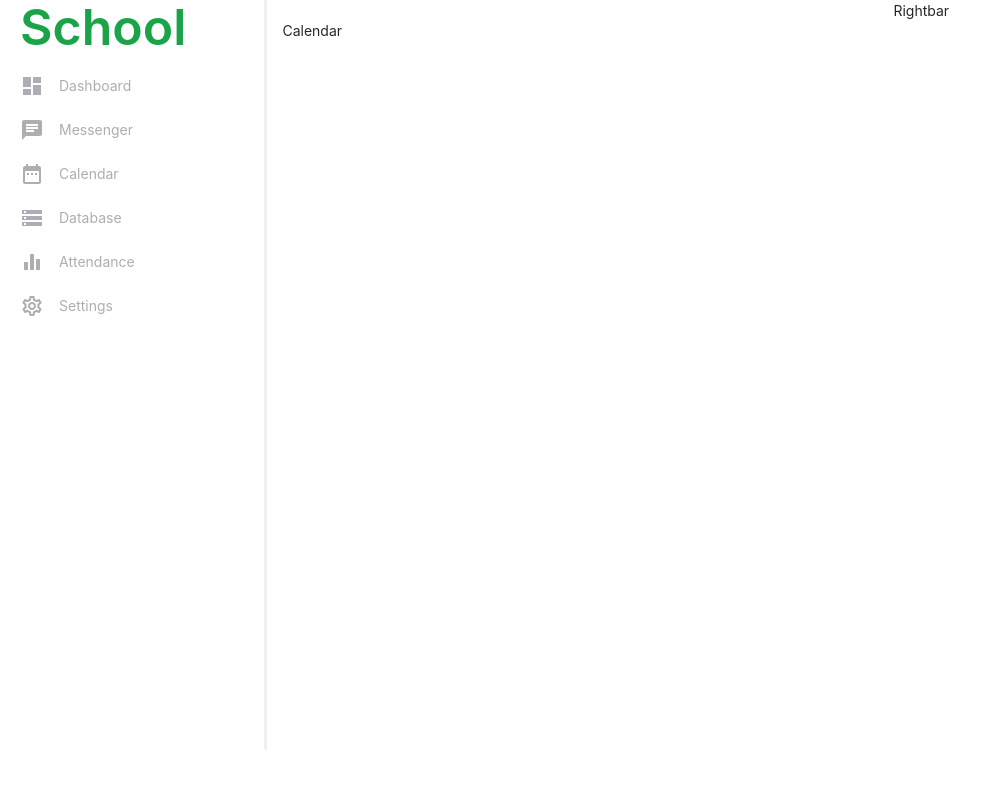
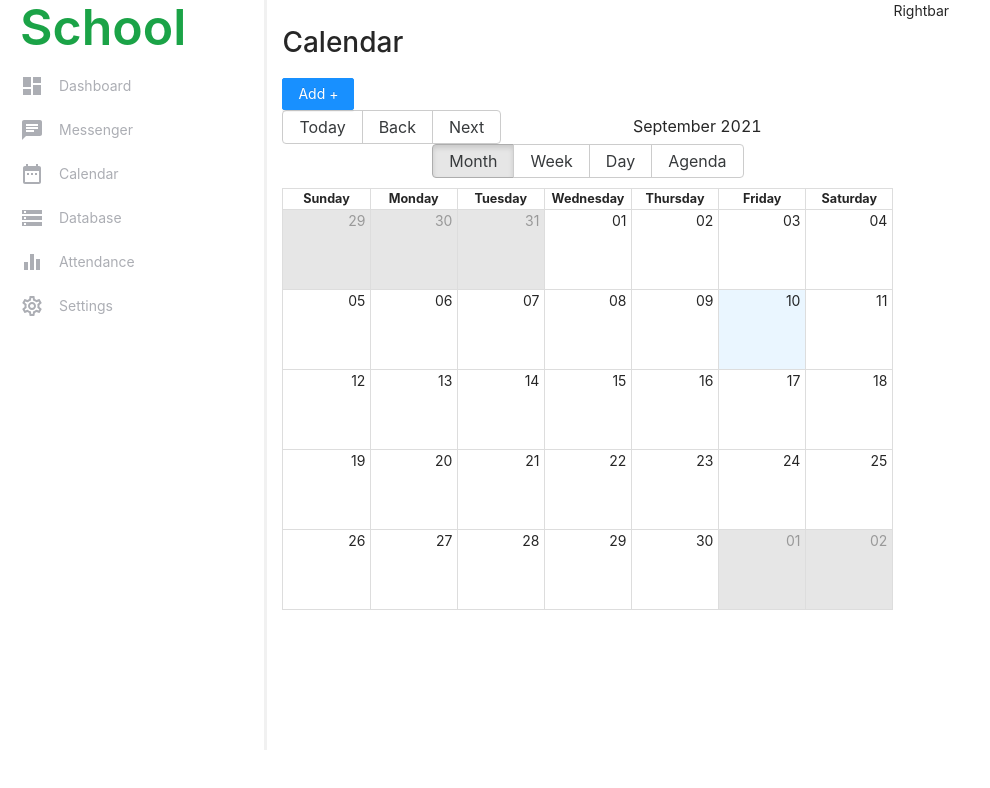
Before and after one commit to GulomjonBakirov/cms, a React (Create React App) app in the folder client/: page /calendar in a window 1280 px wide. Shown: the top 788 px of the page, without its empty margins (0-990 px from the left). Built offline with nearby package versions, Linux system fonts and the light colour scheme.

Commit message:
Some Fixes in calendar page

```diff
--- a/client/package.json
+++ b/client/package.json
@@ -10,11 +10,13 @@
     "@testing-library/react": "^11.1.0",
     "@testing-library/user-event": "^12.1.10",
     "antd": "^4.16.13",
+    "date-fns": "^2.23.0",
     "mdb-react-ui-kit": "^1.3.0",
     "mdbreact": "^5.1.0",
     "moment": "^2.29.1",
     "react": "^17.0.2",
     "react-big-calendar": "^0.35.0",
+    "react-datepicker": "^4.2.1",
     "react-dom": "^17.0.2",
     "react-icons": "^4.2.0",
     "react-router-dom": "^5.3.0",
--- a/client/src/pages/Calendar.jsx
+++ b/client/src/pages/Calendar.jsx
@@ -1,7 +1,109 @@
-import React from "react";
+import React, { useState } from "react";
+import format from "date-fns/format";
+import getDay from "date-fns/getDay";
+import parse from "date-fns/parse";
+import startOfWeek from "date-fns/startOfWeek";
+import { Calendar, dateFnsLocalizer } from "react-big-calendar";
+import DatePicker from "react-datepicker";
+import "react-big-calendar/lib/css/react-big-calendar.css";
+import "react-datepicker/dist/react-datepicker.css";
+import { Modal, Button } from "antd";
 
-const Calendar = () => {
-  return <div>Calendar</div>;
+const locales = {
+  "en-US": require("date-fns/locale/en-US"),
 };
+const localizer = dateFnsLocalizer({
+  format,
+  parse,
+  startOfWeek,
+  getDay,
+  locales,
+});
 
-export default Calendar;
+const events = [
+  {
+    title: "Big Meeting",
+    allDay: true,
+    start: new Date(2021, 6, 0),
+    end: new Date(2021, 6, 0),
+  },
+  {
+    title: "Vacation",
+    start: new Date(2021, 6, 7),
+    end: new Date(2021, 6, 10),
+  },
+  {
+    title: "Conference",
+    start: new Date(2021, 6, 20),
+    end: new Date(2021, 6, 23),
+  },
+];
+
+function AdminCalendar() {
+  const [newEvent, setNewEvent] = useState({ title: "", start: "", end: "" });
+  const [allEvents, setAllEvents] = useState(events);
+
+  const [isModalVisible, setIsModalVisible] = useState(false);
+  function handleAddEvent() {}
+
+  const showModal = () => {
+    setIsModalVisible(true);
+  };
+
+  const handleOk = () => {
+    setAllEvents([...allEvents, newEvent]);
+    setIsModalVisible(false);
+    setNewEvent({ title: "", start: "", end: "" });
+  };
+
+  const handleCancel = () => {
+    setIsModalVisible(false);
+  };
+
+  return (
+    <div className="AdminCalendar">
+      <h1>Calendar</h1>
+      <div>
+        <Button type="primary" onClick={showModal}>
+          Add +
+        </Button>
+        <Modal
+          title="Basic Modal"
+          visible={isModalVisible}
+          onOk={handleOk}
+          onCancel={handleCancel}
+        >
+          <input
+            type="text"
+            placeholder="Add Title"
+            style={{ width: "20%", marginRight: "10px" }}
+            value={newEvent.title}
+            onChange={(e) =>
+              setNewEvent({ ...newEvent, title: e.target.value })
+            }
+          />
+          <DatePicker
+            placeholderText="Start Date"
+            style={{ marginRight: "10px" }}
+            selected={newEvent.start}
+            onChange={(start) => setNewEvent({ ...newEvent, start })}
+          />
+          <DatePicker
+            placeholderText="End Date"
+            selected={newEvent.end}
+            onChange={(end) => setNewEvent({ ...newEvent, end })}
+          />
+        </Modal>
+      </div>
+      <Calendar
+        localizer={localizer}
+        events={allEvents}
+        startAccessor="start"
+        endAccessor="end"
+        style={{ height: 500, margin: "0px" }}
+      />
+    </div>
+  );
+}
+
+export default AdminCalendar;
```
Also changed, not shown: 1 other file (tests, documents, lock files or other folders).
